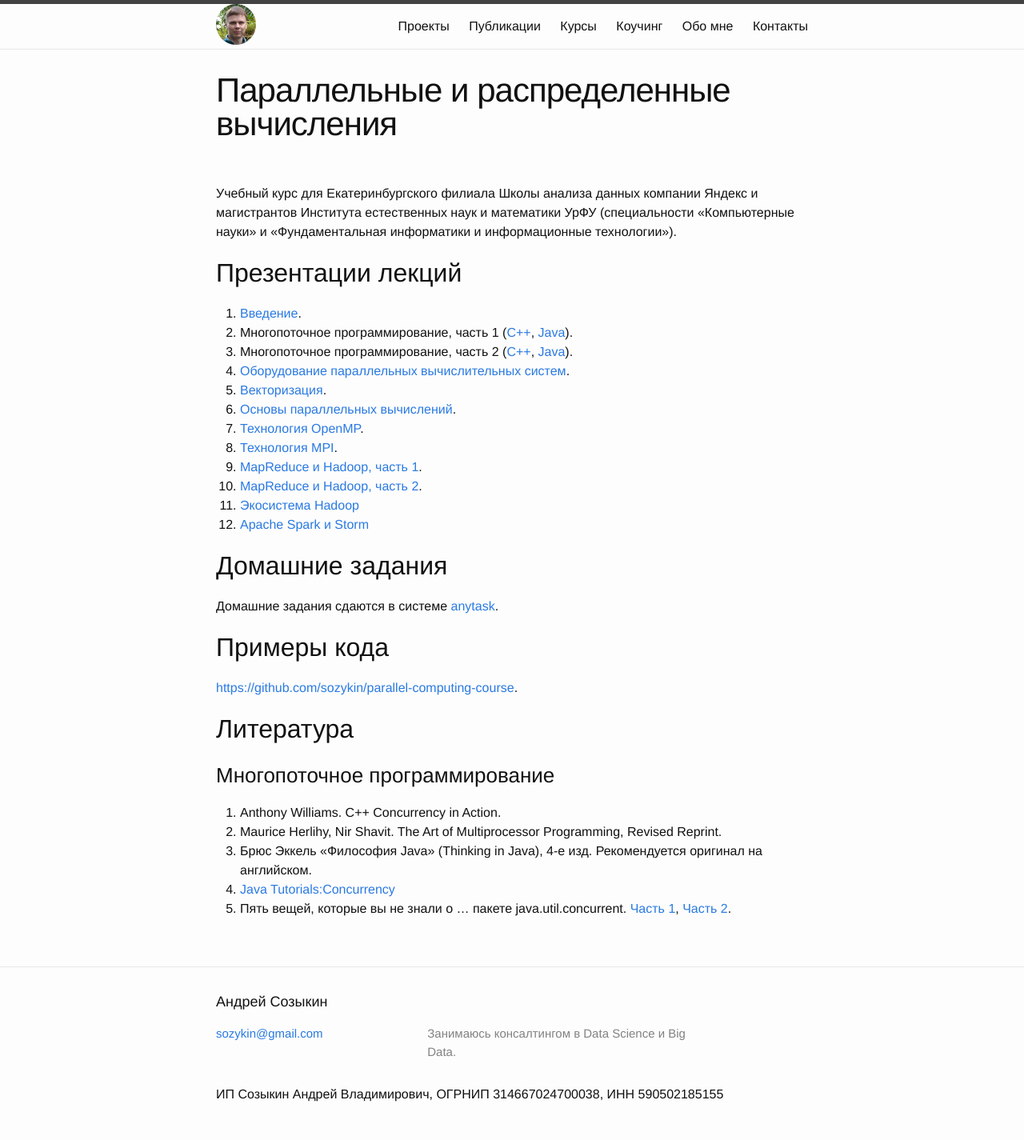
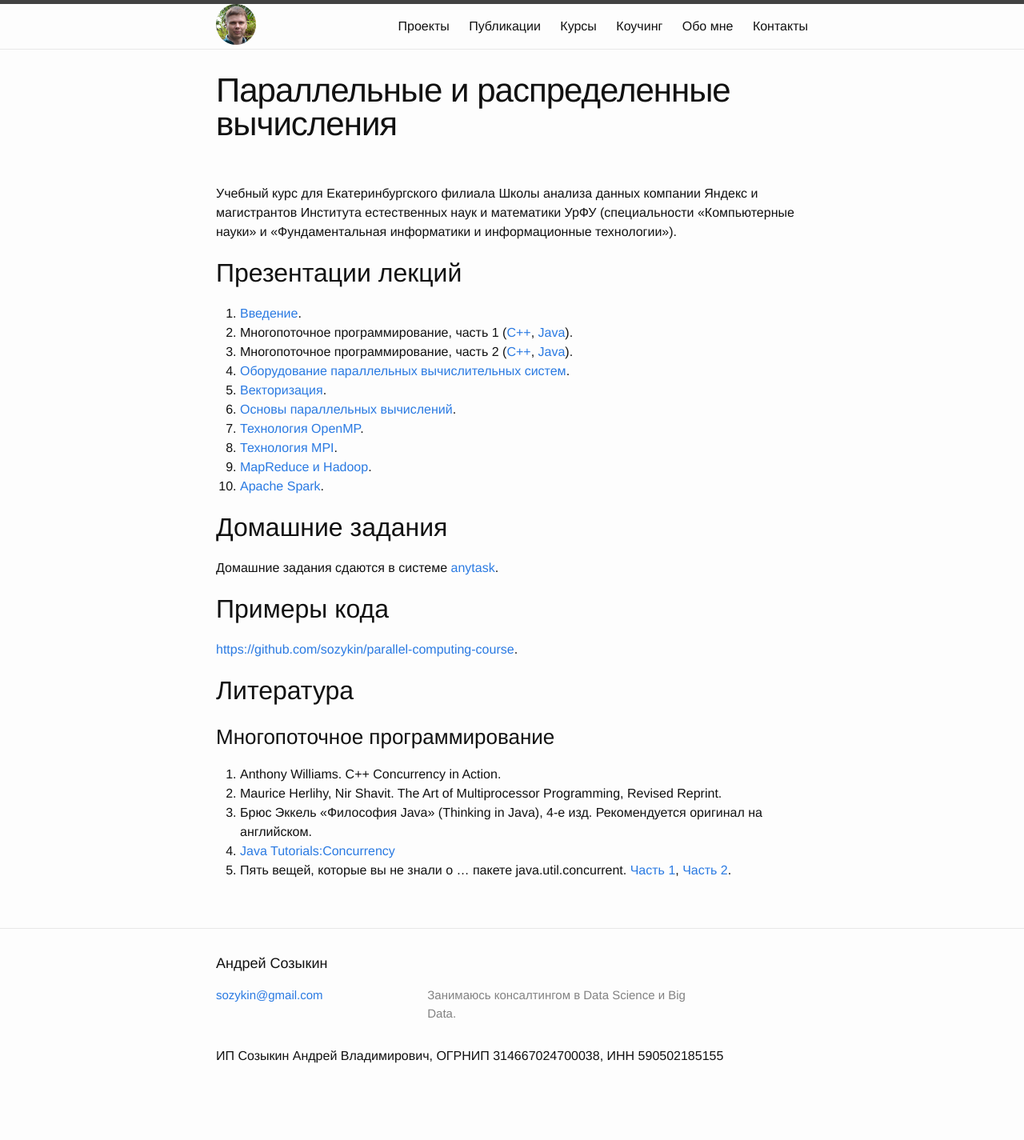
Before and after one commit to sozykin/asozykin.ru, a Jekyll site: the page built from _pages/pdc.md, in a window 1280 px wide. Shown: the whole page at 80% size. Built offline with Jekyll 4.4.1, drawn with Linux system fonts in a browser that asks for light colours; comment, search, counter and statistics services are not loaded; after the commit the page ends 1377 px from its top, so only the background shows below that.

```diff
--- a/_pages/pdc.md
+++ b/_pages/pdc.md
@@ -17,10 +17,8 @@ redirect_from: /courses/hadoop
 6. [Основы параллельных вычислений](/assets/presentations/hpc_course/05-ParallelComputing.pdf).
 7. [Технология OpenMP](/assets/presentations/hpc_course/06-OpenMP.pdf).
 8. [Технология MPI](/assets/presentations/hpc_course/07-MPI.pdf).
-9. [MapReduce и Hadoop, часть 1](https://yadi.sk/i/cVwxkgplk48Gq).
-10. [MapReduce и Hadoop, часть 2](https://yadi.sk/i/LCT-aaq_k48NN).
-11. [Экосистема Hadoop](https://yadi.sk/i/XSkdXgu8k48Rj)
-12. [Apache Spark и Storm](https://yadi.sk/i/6TO_ZxcKk48TW)
+9. [MapReduce и Hadoop](/assets/presentations/hpc_course/08-MapReduce_Hadoop.pdf).
+10. [Apache Spark](/assets/presentations/hpc_course/09-ApacheSpark.pdf).
 
 ## Домашние задания
 
```
Also changed, not shown: 2 other files.
